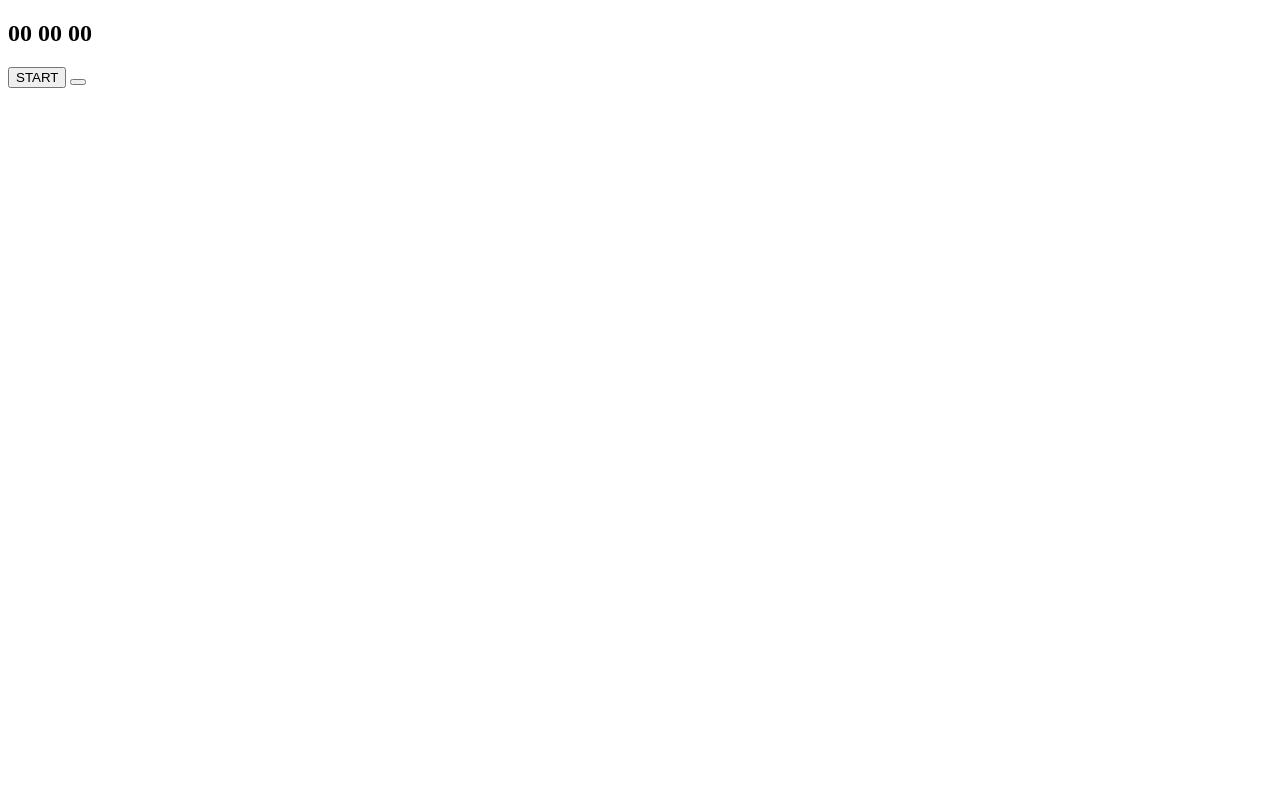
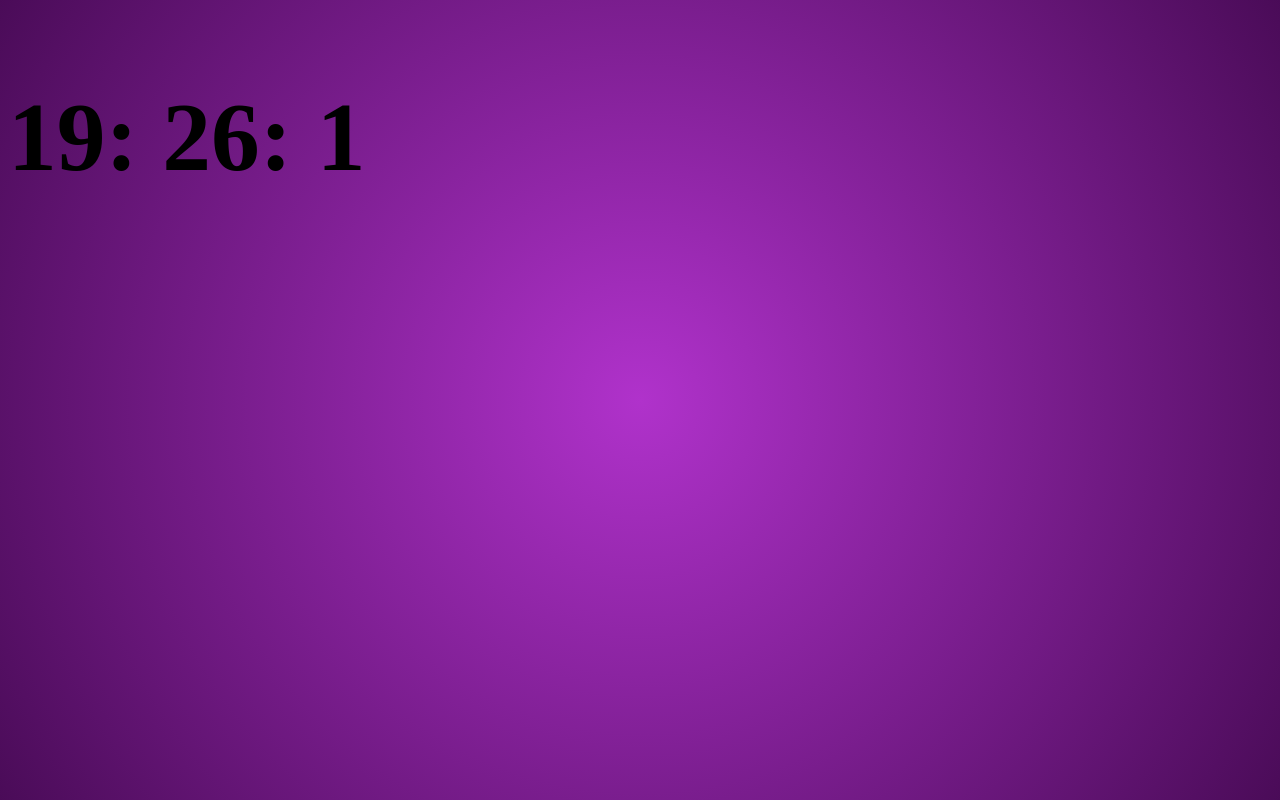
Before and after one commit to abarba222/3.2-color-clock, a plain HTML site: page index.html in a window 1280 px wide. Drawn offline with Linux system fonts and the light colour scheme.

Commit message:
font-size and clock time display

```diff
--- /dev/null
+++ b/css/main.css
@@ -0,0 +1,13 @@
+html{
+  height:100%;
+}
+body{
+  background-color:#440951;
+  background-image: -moz-radial-gradient(center 45deg,circle cover, #b032cb, #440951);
+  background-image: -webkit-gradient(radial, 50% 50%, 0, 50% 50%,800, from(#b032cb), to(#440951));
+  background-image: radial-gradient(center 45deg,circle cover, #b032cb, #440951);
+}
+
+.clock{
+  font-size:65px;
+}
--- a/index.html
+++ b/index.html
@@ -2,22 +2,20 @@
 <html lang="en">
 <head>
   <meta charset="UTF-8">
-  <title>Stopwatch</title>
+  <link rel="stylesheet" href="css/main.css">
+  <title>Clock</title>
 </head>
 <body>
 
-  <section  class="stopwatch">
-    <h1 class="elapsed-time">
-      <span class="hours">00</span>
-      <span class="minutes">00</span>
+  <section  class="clock">
+    <h1 class="time">
+      <span class="hours">00:</span>
+      <span class="minutes">00:</span>
       <span class="seconds">00</span>
     </h1>
 
-    <button class="start">START</button>
-    <button class="clear"></button>
-
   </section>
 
-  <script></script>
+  <script src="main.js"></script>
 </body>
 </html>
--- /dev/null
+++ b/main.js
@@ -0,0 +1,30 @@
+var $hours;
+var $minutes;
+var $seconds;
+
+var currentTime = new Date();
+
+function clock(){
+currentTime = new Date();
+}
+
+var currentHour = currentTime.getHours();
+console.log(currentHour);
+$hours = document.querySelector('.hours');
+$hours.textContent = currentHour + ':';
+
+var currentMinute = currentTime.getMinutes();
+console.log(currentMinute);
+$minutes = document.querySelector('.minutes');
+$minutes.textContent = currentMinute + ':';
+
+var currentSecond = currentTime.getSeconds();
+console.log(currentSecond);
+$seconds = document.querySelector('.seconds');
+$seconds.textContent = currentSecond;
+
+
+function timeUpdate(event){
+
+var intervalID = window.setInterval(clock, 1000);
+}
--- /dev/null
+++ b/untitled folder/main.css
@@ -0,0 +1,9 @@
+html{
+  height:100%;
+}
+body{
+  background-color:#440951;
+  background-image: -moz-radial-gradient(center 45deg,circle cover, #b032cb, #440951);
+  background-image: -webkit-gradient(radial, 50% 50%, 0, 50% 50%,800, from(#b032cb), to(#440951));
+  background-image: radial-gradient(center 45deg,circle cover, #b032cb, #440951);
+}
```
Also changed, not shown: 1 other file.
